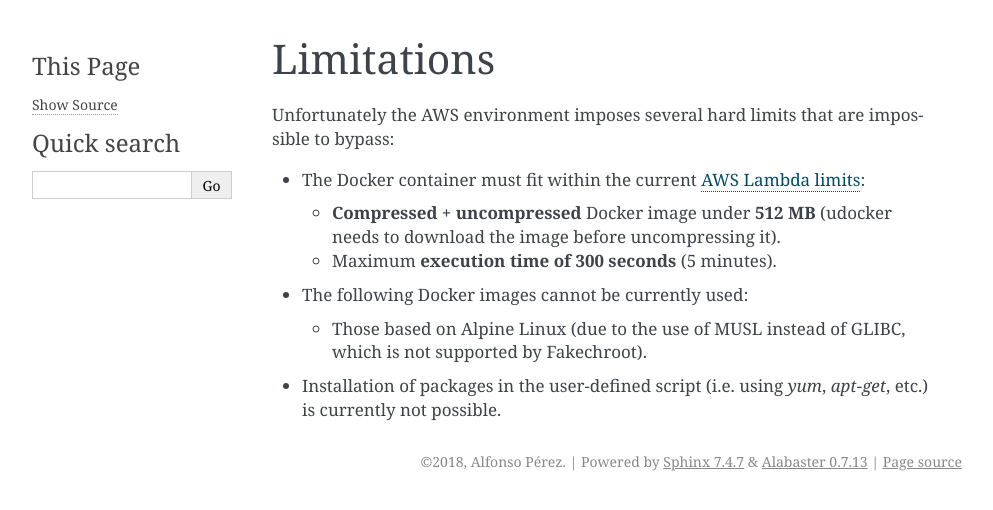
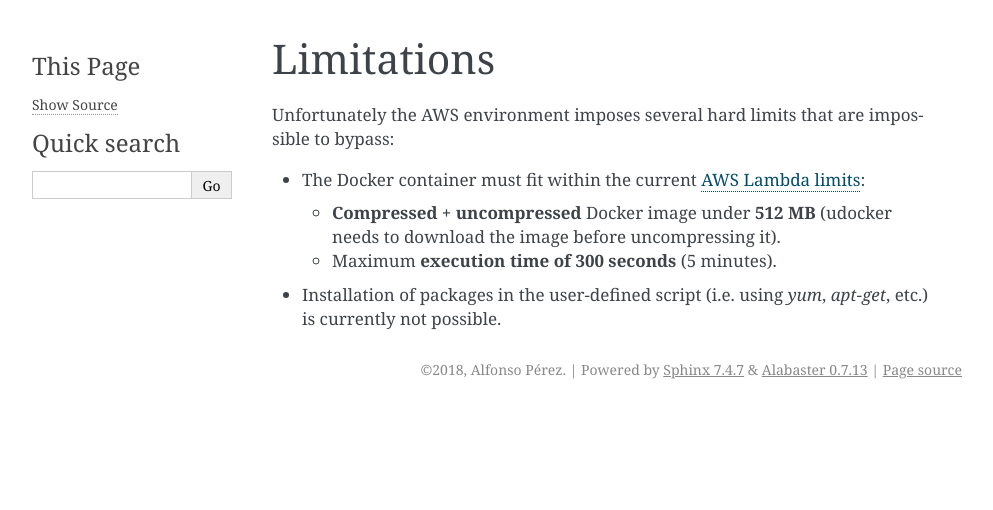
Before and after one commit to grycap/scar, a Sphinx documentation site: the page built from docs/source/limitations.rst, in a window 1280 px wide. Shown: the top 510 px of the page, without its empty margins (148-1141 px from the left). Built offline with Sphinx 7.4.7, drawn with Linux system fonts in a browser that asks for light colours.

Commit message:
Removed Alpine limitation from the docs

```diff
--- a/docs/source/limitations.rst
+++ b/docs/source/limitations.rst
@@ -8,8 +8,4 @@ Unfortunately the AWS environment imposes several hard limits that are impossibl
   * **Compressed + uncompressed** Docker image under **512 MB** (udocker needs to download the image before uncompressing it).
   * Maximum **execution time of 300 seconds** (5 minutes).
 
-* The following Docker images cannot be currently used:
-
-  * Those based on Alpine Linux (due to the use of MUSL instead of GLIBC, which is not supported by Fakechroot).
-
 * Installation of packages in the user-defined script (i.e. using `yum`, `apt-get`, etc.) is currently not possible.
```
Also changed, not shown: examples/ffmpeg/README.md.
